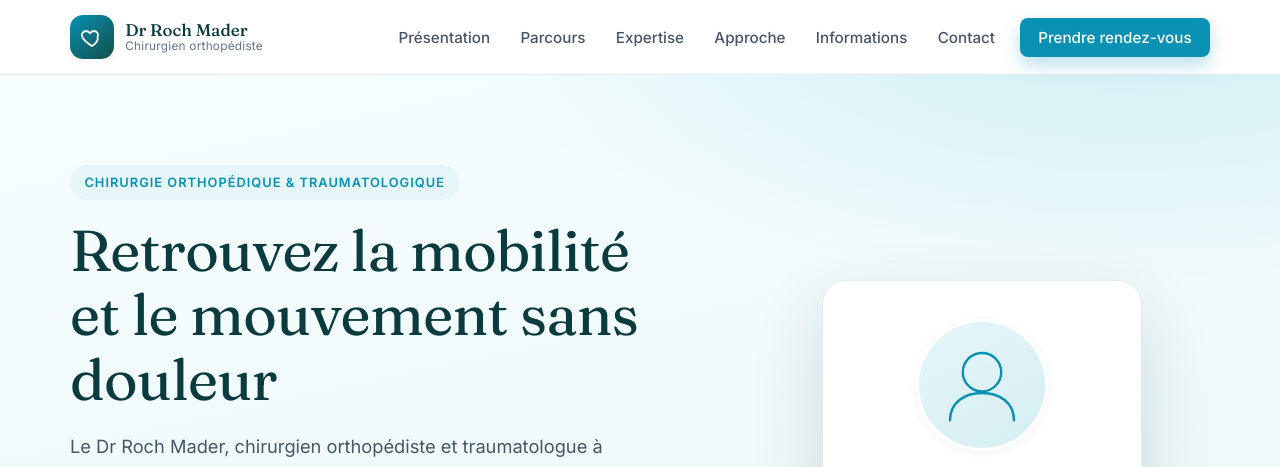
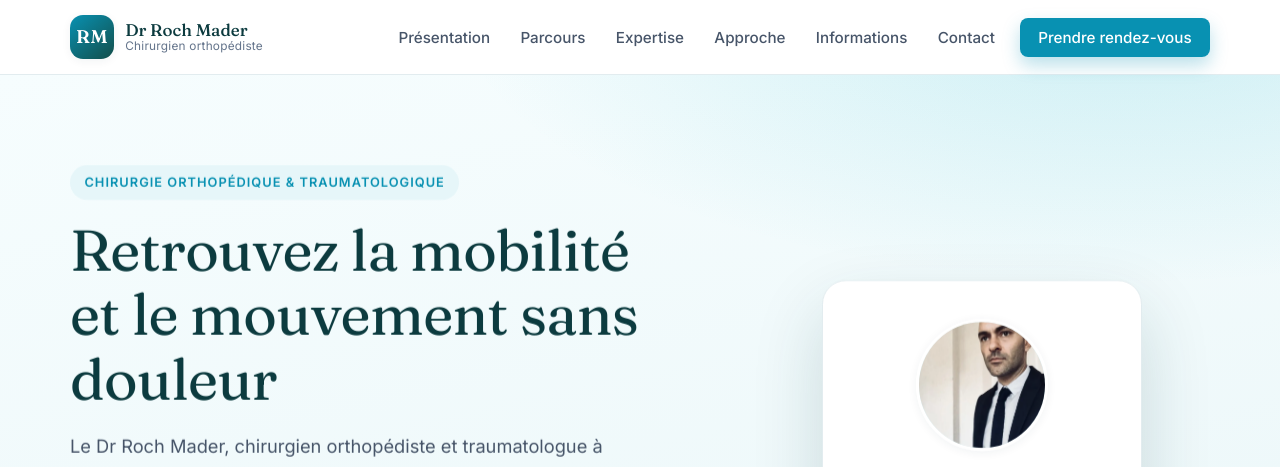
Before and after one commit to ademzaied01-a11y/maquettes, a plain HTML site: page dr-roch-mader/index.html in a window 1280 px wide. Shown: the top 467 px of the page. Drawn offline with Linux system fonts and the light colour scheme.

Commit message:
Dr Roch Mader : ajout photo, logo monogramme RM et favicon
Co-Authored-By: Claude Opus 4.8 <noreply@anthropic.com>

```diff
--- a/dr-roch-mader/index.html
+++ b/dr-roch-mader/index.html
@@ -8,6 +8,7 @@
   <title>Dr Roch Mader — Chirurgien orthopédiste & traumatologue à Grenoble</title>
   <meta name="description" content="Dr Roch Mader, chirurgien orthopédiste et traumatologue à Grenoble. Chirurgie de la hanche et du genou, ligaments, arthroscopie et traumatologie du sport. Prise de rendez-vous en ligne." />
   <meta name="theme-color" content="#0f3d5e" />
+  <link rel="icon" type="image/svg+xml" href="assets/favicon.svg" />
 
   <!-- Open Graph -->
   <meta property="og:type" content="website" />
@@ -30,7 +31,7 @@
     "description": "Chirurgien orthopédiste et traumatologue à Grenoble, spécialisé en chirurgie du membre inférieur (hanche, genou), ligaments, arthroscopie et traumatologie du sport.",
     "identifier": { "@type": "PropertyValue", "propertyID": "RPPS", "value": "10100409787" },
     "alumniOf": { "@type": "CollegeOrUniversity", "name": "Université Grenoble-Alpes (CHU Grenoble-Alpes)" },
-    "image": "assets/dr-mader.jpg",
+    "image": "assets/dr-mader.webp",
     "address": {
       "@type": "PostalAddress",
       "streetAddress": "4 place de Verdun",
@@ -58,9 +59,7 @@
     <div class="container header-inner">
       <a href="#top" class="brand" aria-label="Accueil - Dr Roch Mader">
         <span class="brand-mark" aria-hidden="true">
-          <svg viewBox="0 0 24 24" width="24" height="24" fill="none" stroke="currentColor" stroke-width="1.8" stroke-linecap="round" stroke-linejoin="round">
-            <path d="M12 21s-7-4.35-9.5-8.5C1 9.5 2.5 6 6 6c2 0 3.2 1.1 4 2.3C10.8 7.1 12 6 14 6c3.5 0 5 3.5 3.5 6.5C19 16.65 12 21 12 21z"/>
-          </svg>
+          <span style="font-family:var(--font-head),Georgia,serif;font-weight:600;font-size:1.15rem;letter-spacing:.03em;">RM</span>
         </span>
         <span class="brand-text">
           <strong>Dr Roch Mader</strong>
@@ -127,7 +126,7 @@
           <div class="hero-card">
             <div class="hero-card-photo">
               <!-- Photo : déposez le portrait dans assets/dr-mader.jpg ; sinon l'icône de repli s'affiche. -->
-              <img class="portrait" src="assets/dr-mader.jpg" alt="Portrait du Dr Roch Mader, chirurgien orthopédiste" loading="lazy" onerror="this.remove()" />
+              <img class="portrait" src="assets/dr-mader.webp" alt="Portrait du Dr Roch Mader, chirurgien orthopédiste" loading="lazy" onerror="this.remove()" />
               <svg class="portrait-fallback" viewBox="0 0 120 120" width="96" height="96" fill="none" stroke="currentColor" stroke-width="3" stroke-linecap="round" stroke-linejoin="round" aria-hidden="true">
                 <circle cx="60" cy="44" r="24"/>
                 <path d="M20 104c0-22 18-34 40-34s40 12 40 34"/>
```
Also changed, not shown: dr-roch-mader/mentions-legales.html (+2 -1 lines), dr-roch-mader/assets/dr-mader.webp (added), dr-roch-mader/assets/favicon.svg (added).
